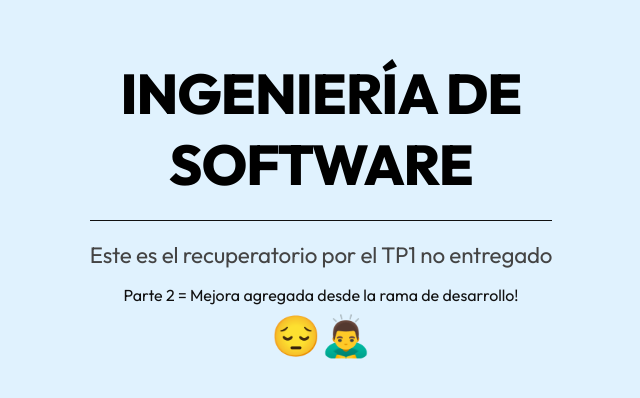
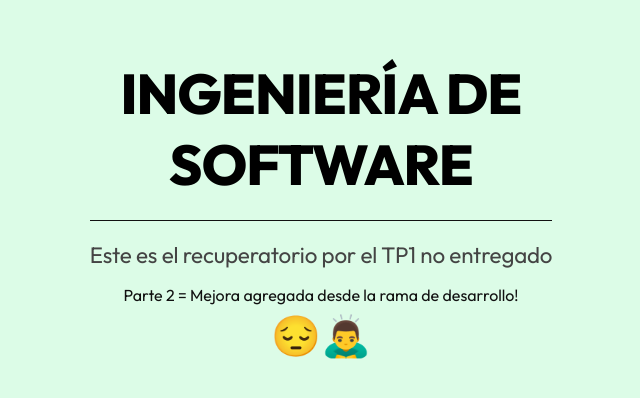
Before and after one commit to PabloEzequielCampos/recuperatorio-infra, a plain HTML site: page index.html in a window 1280 px wide. Shown: the part 194-592 px from the top of the page, without its empty margins (319-959 px from the left). Drawn offline with Linux system fonts and the light colour scheme.

```diff
--- a/index.html
+++ b/index.html
@@ -1,6 +1,5 @@
 <!DOCTYPE html>
 <html lang="es">
-
 <head>
   <meta charset="UTF-8">
   <meta name="viewport" content="width=device-width, initial-scale=1.0">
@@ -16,7 +15,7 @@
 
     body {
       font-family: 'Outfit', -apple-system, BlinkMacSystemFont, 'Segoe UI', Roboto, sans-serif;
-      background-color: #e0f2fe;
+      background-color: #dcfce7;
       color: #111111;
       display: flex;
       justify-content: center;
@@ -58,7 +57,6 @@
     }
   </style>
 </head>
-
 <body>
   <main class="content">
     <h1>Ingeniería de Software</h1>
@@ -67,5 +65,4 @@
     <div class="emoji">😔🙇‍♂️</div>
   </main>
 </body>
-
 </html>
```
